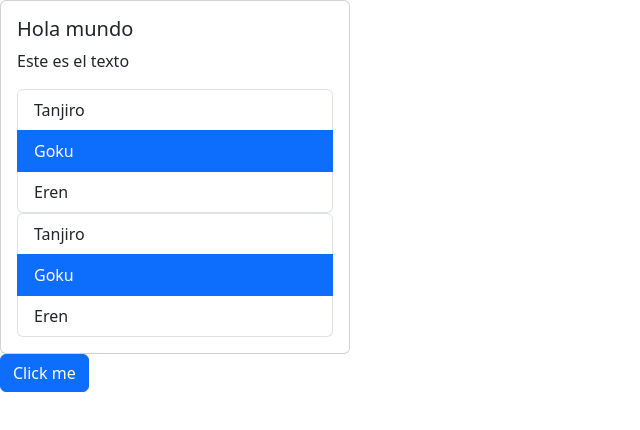
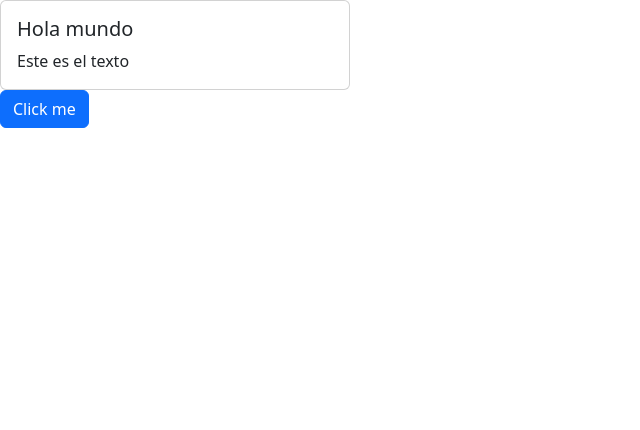
Before and after one commit to Andythe20/React-practica, a React (Vite) app: page / in a window 1280 px wide. Shown: the top 430 px of the page, without its empty margins (0-640 px from the left). Built offline with nearby package versions, Linux system fonts and the light colour scheme.

Commit message:
renderizado condicional

```diff
--- a/src/App.jsx
+++ b/src/App.jsx
@@ -3,9 +3,7 @@
 import List from "./components/List";
 
 function App() {
-  // codigo jsx, parecido a html con un par de excepciones
-  // despues se transforma -> React.createElement
-  const list = new Array("Tanjiro", "Goku", "Eren");
+  const list = [];
   const handleSelect = (elemento) => {
     console.log("Elemento seleccionado:", elemento);
   };
@@ -13,12 +11,26 @@
     console.log("Imprimiendo:", elemento);
   };
 
+  /*
+  //Renderizado condicional
+  //contenido: almacenar la logica de qué renderizar
+  const contenido = list.length ? (
+    <List data={list} onSelect={handleSelect} />
+  ) : (
+    "Sin elementos para mostrar"
+  );
+  */
+
+  //ahora quiero que si no hay elementos no quiero renderizar nada.
+  const contenido = list.length !== 0 && (
+    <List data={list} onSelect={handleSelect} />
+  );
+
   return (
     <>
       <Card>
         <CardBody title="Hola mundo" text="Este es el texto" />
-        <List data={list} onSelect={handleSelect} />
-        <List data={list} onSelect={handleSelect2} />
+        {contenido}
       </Card>
       <Button text="Click me" />
     </>
```
